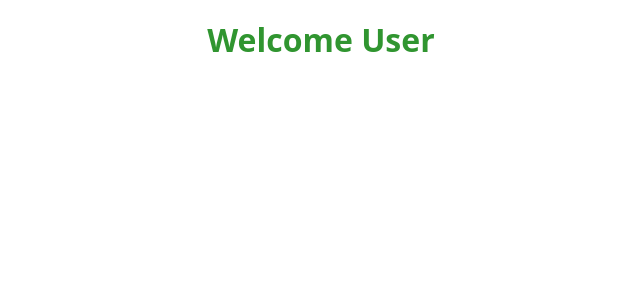
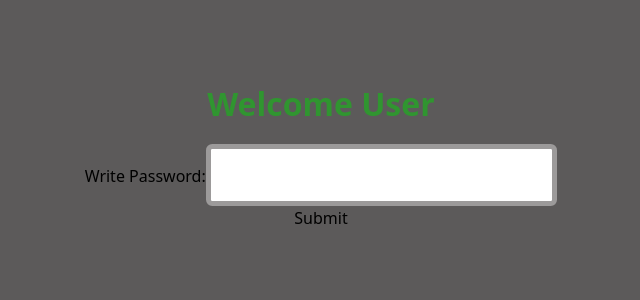
Before and after one commit to SteevAtwood/reactSetup, a React (Create React App) app: page / in a window 1280 px wide. Shown: the top 300 px of the page, without its empty margins (319-959 px from the left). Built offline with nearby package versions, Linux system fonts and the light colour scheme; what @react-keycloak/web, keycloak-js would draw is missing.

Commit message:
just styling for myself

```diff
--- a/src/pages/AdminPage.css
+++ b/src/pages/AdminPage.css
@@ -5,5 +5,4 @@
     font-weight: bold;
     color: rgb(48, 149, 48);
     margin-top: 6rem;
-
 }
--- a/src/pages/UserPage.css
+++ b/src/pages/UserPage.css
@@ -1,8 +1,34 @@
 .main-h1 {
-    text-align: center;
-    margin: 1rem;
-    font-size: 2rem;
-    font-weight: bold;
-    color: rgb(48, 149, 48);
+  text-align: center;
+  margin: 1rem;
+  font-size: 2rem;
+  font-weight: bold;
+  color: rgb(48, 149, 48);
+
 
 }
+
+.main-content {
+  background-color: rgb(92, 90, 90);
+  display: flex;
+  align-items: center;
+  flex-direction: column;
+  padding: 4rem;
+  flex-grow: 1;
+  height: 100vh;
+}
+
+.main-input-search {
+  background-color: rgb(255, 255, 255);
+  outline: none;
+  max-width: 60vw;
+  font-size: 1.3rem;
+  padding: 0.5em 1em;
+  border: 5px solid rgb(156, 154, 154);
+  border-radius: 0.3em;
+}
+
+.main-input-search:hover,
+.main-input-search:focus {
+  border-color: rgb(48, 149, 48);
+}
--- a/src/pages/UserPage.js
+++ b/src/pages/UserPage.js
@@ -1,11 +1,18 @@
 import React from "react";
 
-import "./UserPage.css"
+import "./UserPage.css";
 
 const UserPage = () => {
   return (
     <div>
-      <h1 className="main-h1">Welcome User</h1>
+      <form className="main-content">
+        <h1 className="main-h1">Welcome User</h1>
+        <label>
+          Write Password:
+          <input className="main-input-search" type="password" name="password" />
+        </label>
+        <input type="submit" value="Submit" />
+      </form>
     </div>
   );
 };
```
